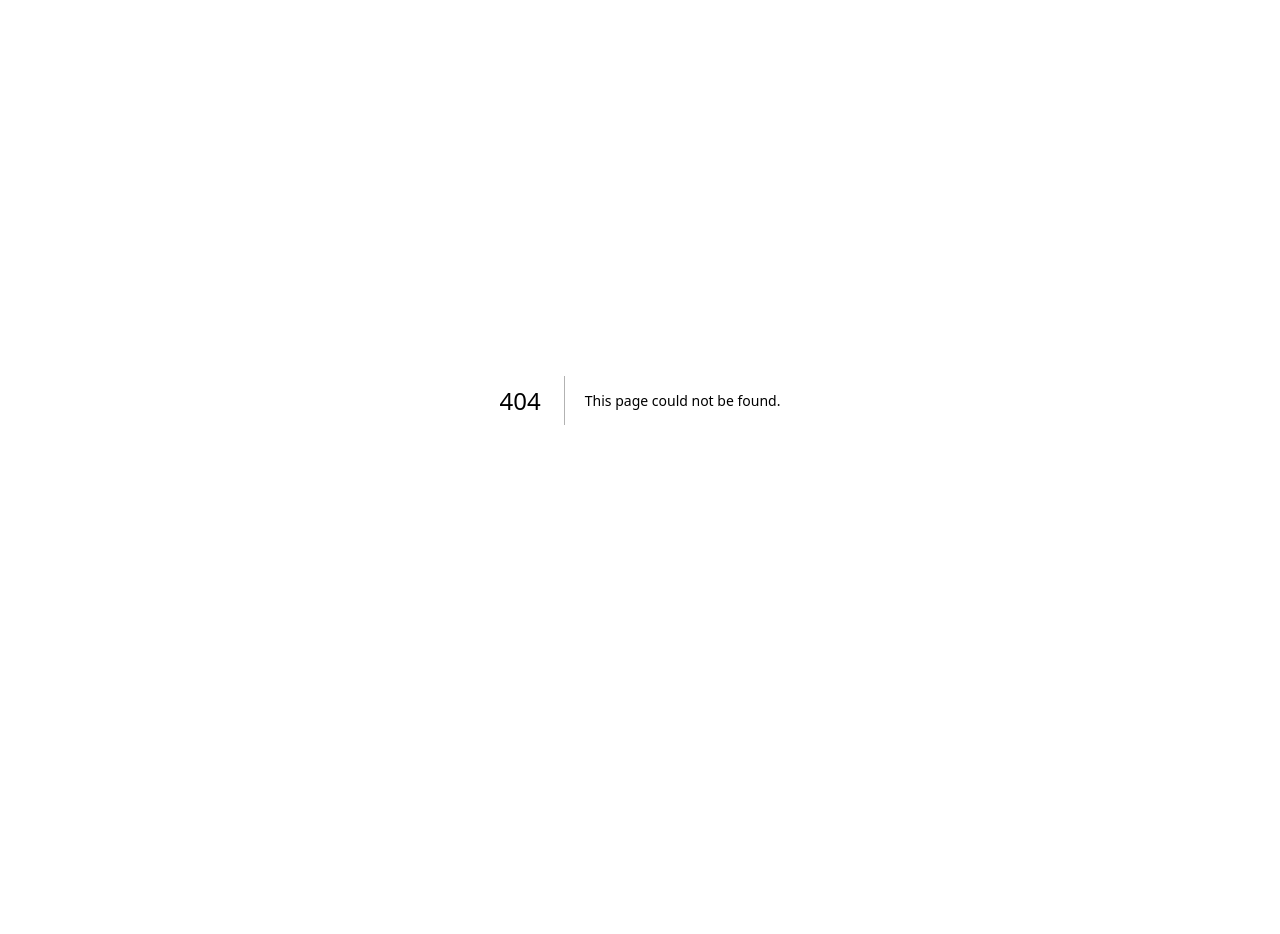
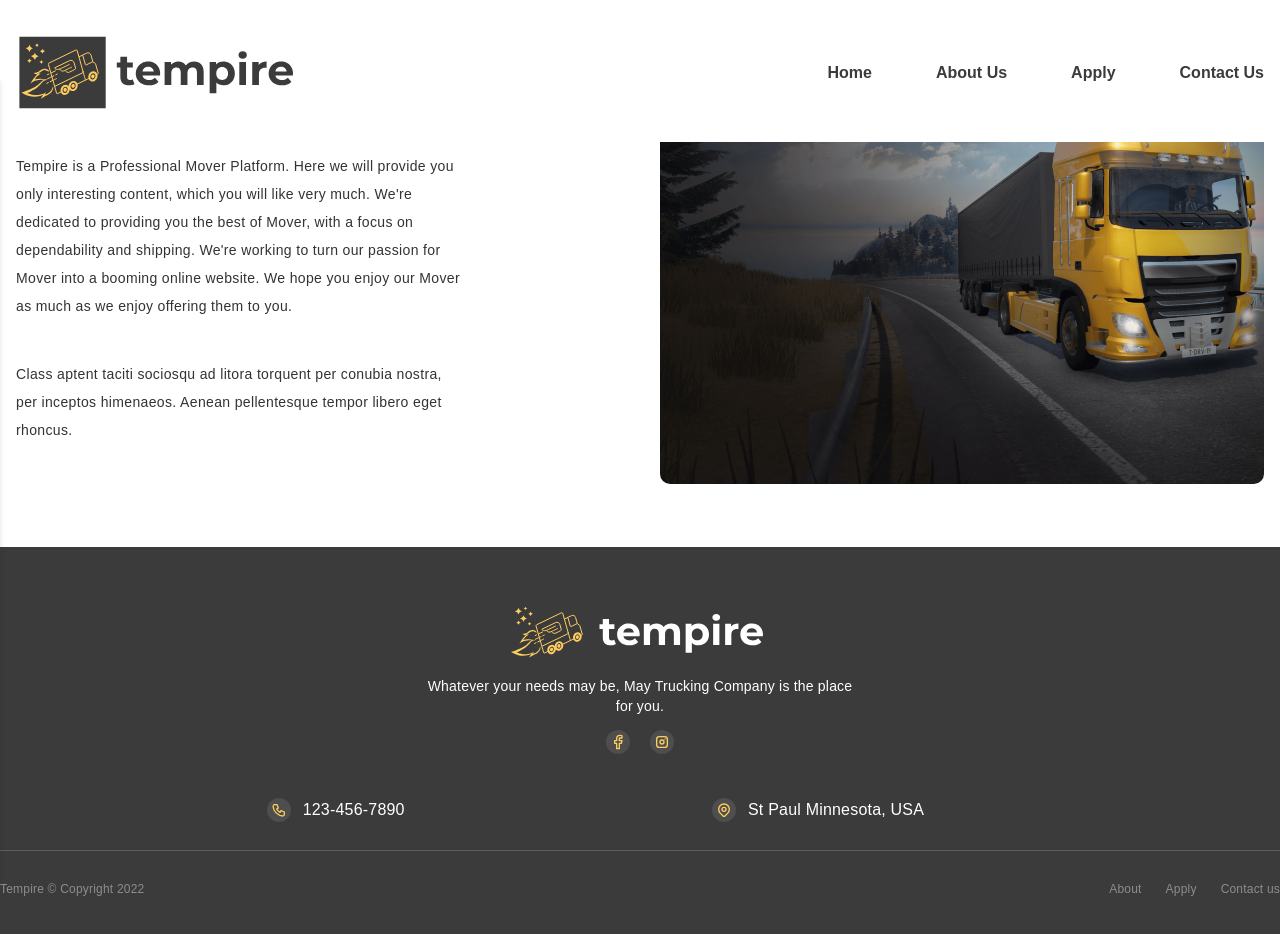
Before and after one commit to mufaqar/tempire, a Next.js app: page /about in a window 1280 px wide. Before the commit this address had no page. Shown: the top 934 px of the page. Before the commit the page ends 800 px from the top, so only its background shows below. Built offline with nearby package versions, Linux system fonts and the light colour scheme.

Commit message:
pages and menu

```diff
--- a/components/header.js
+++ b/components/header.js
@@ -23,7 +23,7 @@ function MobileNav({ open, setOpen }) {
           Home
         </Link>
         <Link
-          href="#about-us"
+          href="/about"
           onClick={() =>
             setTimeout(() => {
               setOpen(!open);
@@ -34,7 +34,7 @@ function MobileNav({ open, setOpen }) {
           About Us
         </Link>
         <Link
-          href="#pricing"
+          href="/apply"
           onClick={() =>
             setTimeout(() => {
               setOpen(!open);
@@ -45,7 +45,7 @@ function MobileNav({ open, setOpen }) {
           Apply
         </Link>
         <Link
-          href="#contact-us"
+          href="/contact"
           onClick={() =>
             setTimeout(() => {
               setOpen(!open);
@@ -63,7 +63,7 @@ function MobileNav({ open, setOpen }) {
 export default function Header() {
   const [open, setOpen] = useState(false);
   return (
-    <header className='fixed top-0 left-0 right-0 z-50 bg-white'>
+    <header className="fixed top-0 left-0 right-0 z-50 bg-white">
       <nav className="flex container mx-auto  px-4 md:pt-[34px] md:pb-[31px] pt-[23px] pb-[21px] items-center">
         <MobileNav open={open} setOpen={setOpen} />
         <div className="md:w-3/12 w-1/2 flex items-center">
@@ -108,19 +108,19 @@ export default function Header() {
               Home
             </Link>
             <Link
-            href="#about-us"
+              href="/about"
               className="text-base font-semibold text-[#3B3B3B] hover:text-[#FDCD60] transition-colors ml-16"
             >
               About Us
             </Link>
             <Link
-            href="#pricing"
+              href="/apply"
               className="text-base font-semibold text-[#3B3B3B] hover:text-[#FDCD60] transition-colors ml-16"
             >
               Apply
             </Link>
             <Link
-            href="#contact-us"
+              href="/contact"
               className="text-base font-semibold text-[#3B3B3B] hover:text-[#FDCD60] transition-colors ml-16"
             >
               Contact Us
--- /dev/null
+++ b/pages/about.js
@@ -0,0 +1,24 @@
+import Header from '../components/header';
+import Stats from '../components/Stats';
+import About from '../components/About';
+
+import FAQs from '../components/Faqs';
+import Footer from '../components/footer';
+import Slider from '../components/Hero_Slider';
+import Head from 'next/head';
+
+export default function Home() {
+  return (
+    <>
+      <Head>
+        <title>Tempire</title>
+        <meta name="viewport" content="initial-scale=1.0, width=device-width" />
+      </Head>
+      <Header />
+
+      <About />
+
+      <Footer />
+    </>
+  );
+}
--- /dev/null
+++ b/pages/apply.js
@@ -0,0 +1,24 @@
+import Header from '../components/header';
+import Stats from '../components/Stats';
+import About from '../components/About';
+
+import FAQs from '../components/Faqs';
+import Footer from '../components/footer';
+import Slider from '../components/Hero_Slider';
+import Head from 'next/head';
+
+export default function Home() {
+  return (
+    <>
+      <Head>
+        <title>Tempire</title>
+        <meta name="viewport" content="initial-scale=1.0, width=device-width" />
+      </Head>
+      <Header />
+
+      <FAQs />
+
+      <Footer />
+    </>
+  );
+}
--- /dev/null
+++ b/pages/contact.js
@@ -0,0 +1,24 @@
+import Header from '../components/header';
+import Stats from '../components/Stats';
+import About from '../components/About';
+
+import FAQs from '../components/Faqs';
+import Footer from '../components/footer';
+import Slider from '../components/Hero_Slider';
+import Head from 'next/head';
+
+export default function Home() {
+  return (
+    <>
+      <Head>
+        <title>Tempire</title>
+        <meta name="viewport" content="initial-scale=1.0, width=device-width" />
+      </Head>
+      <Header />
+
+      <FAQs />
+
+      <Footer />
+    </>
+  );
+}
--- a/tsconfig.json
+++ b/tsconfig.json
@@ -15,6 +15,6 @@
     "jsx": "preserve",
     "incremental": true
   },
-  "include": ["next-env.d.ts", "**/*.ts", "**/*.tsx"],
+  "include": ["next-env.d.ts", "**/*.ts", "**/*.tsx", "pages/about.js"],
   "exclude": ["node_modules"]
 }
```
Lines whose indentation alone changed are shown as unchanged.
